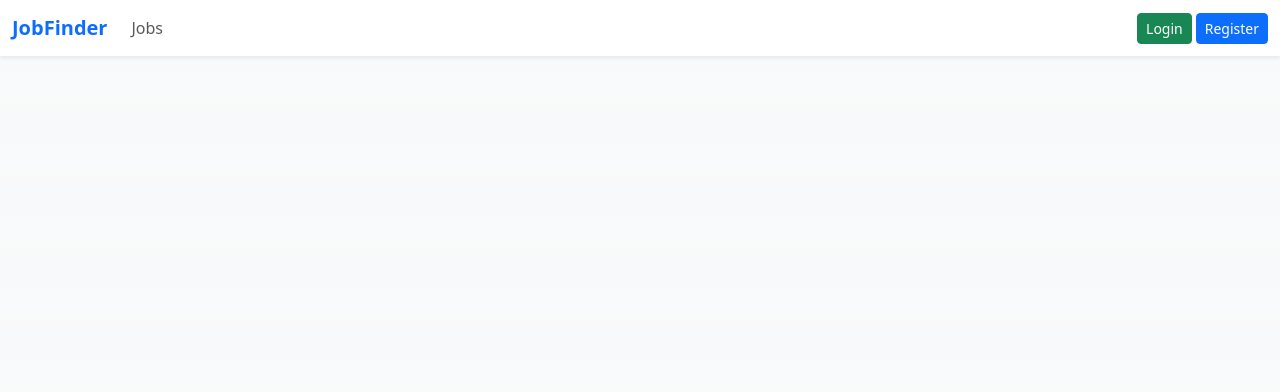
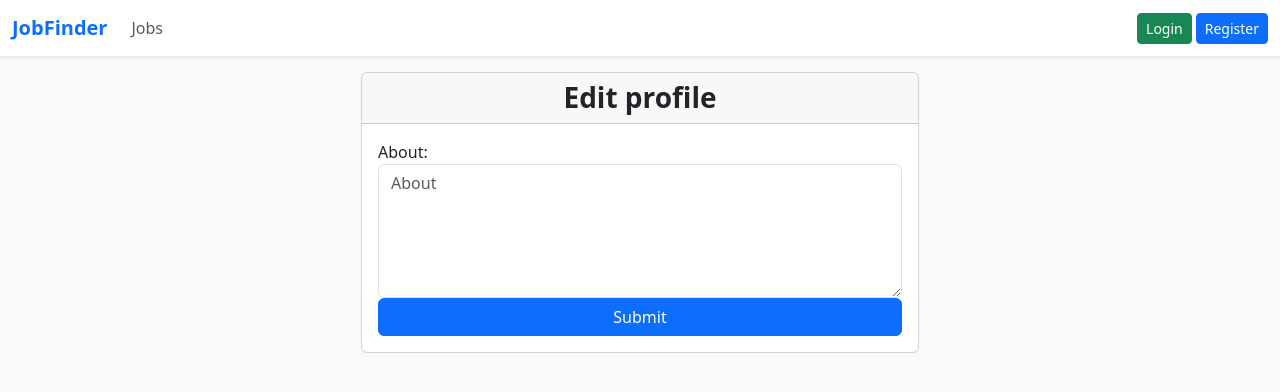
Before and after one commit to nbagonoc/jobFinder-frontend, a React (Vite) app: page /about/edit in a window 1280 px wide. Shown: the top 392 px of the page. Built offline with nearby package versions, Linux system fonts and the light colour scheme; no server answers.

Commit message:
users can now edit profile details and about

```diff
--- a/src/API.jsx
+++ b/src/API.jsx
@@ -2,5 +2,6 @@ export const URL = 'http://localhost:5100/api';
 export const API = 'http://localhost:5100/api';
 export const authAPI = URL+'/auth';
 export const usersAPI = URL+'/users';
+export const aboutsAPI = URL+'/abouts';
 export const jobsAPI = URL+'/jobs';
 export const applicationsAPI = URL+'/applications';
--- a/src/App.jsx
+++ b/src/App.jsx
@@ -8,6 +8,7 @@ import Register from './pages/auth/Register'
 
 import UserProfile from './pages/users/UserProfile'
 import UserProfileEdit from './pages/users/UserProfileEdit'
+import UserAboutEdit from './pages/users/UserAboutEdit'
 import UserView from './pages/users/UserView'
 
 import JobListRecruiter from './pages/jobs/JobListRecruiter'
@@ -116,6 +117,10 @@ const App = () => {
                             element={<UserProfileEdit />}
                         />
                         <Route
+                            path='/about/edit'
+                            element={<UserAboutEdit />}
+                        />
+                        <Route
                             path='/applicant/:_id'
                             element={<UserView />}
                         />
--- a/src/components/auth/register/RegisterForm.jsx
+++ b/src/components/auth/register/RegisterForm.jsx
@@ -11,6 +11,7 @@ const RegisterForm = () => {
     const [formData, setFormData] = useState({
         firstName: '',
         lastName: '',
+        company: '',
         email: '',
         password: '',
         password2: '',
@@ -34,6 +35,7 @@ const RegisterForm = () => {
         const user = {
             firstName: formData.firstName,
             lastName: formData.lastName,
+            company: formData.company,
             email: formData.email,
             role: location.pathname === '/register-recruiter' ? 'recruiter' : 'applicant',
             password: formData.password,
@@ -72,7 +74,7 @@ const RegisterForm = () => {
     return (
         <form onSubmit={onSubmit}>
             <div className='mb-3'>
-                <label htmlFor='firstName'>First name</label>
+                <label htmlFor='firstName'>First name:</label>
                 <input
                     id='firstName'
                     name='firstName'
@@ -90,7 +92,7 @@ const RegisterForm = () => {
                 </span>
             </div>
             <div className='mb-3'>
-                <label htmlFor='lastName'>Last name</label>
+                <label htmlFor='lastName'>Last name:</label>
                 <input
                     id='lastName'
                     name='lastName'
@@ -107,8 +109,28 @@ const RegisterForm = () => {
                     {errors && errors.lastName ? errors.lastName : ''}
                 </span>
             </div>
+            {location.pathname === '/register-recruiter' && (
+                <div className='mb-3'>
+                    <label htmlFor='company'>Company:</label>
+                    <input
+                        id='company'
+                        name='company'
+                        autoComplete='organization'
+                        type='text'
+                        placeholder='Enter company'
+                        className={`form-control ${
+                            errors && errors.company ? 'border-danger' : ''
+                        }`}
+                        onChange={onChange}
+                        value={formData.company}
+                    />
+                    <span className='text-danger'>
+                        {errors && errors.company ? errors.company : ''}
+                    </span>
+                </div>
+            )}
             <div className='mb-3'>
-                <label htmlFor='email'>email</label>
+                <label htmlFor='email'>email:</label>
                 <input
                     id='email'
                     name='email'
@@ -126,7 +148,7 @@ const RegisterForm = () => {
                 </span>
             </div>
             <div className='mb-3'>
-                <label htmlFor='password'>Password</label>
+                <label htmlFor='password'>Password:</label>
                 <input
                     id='password'
                     name='password'
@@ -144,7 +166,7 @@ const RegisterForm = () => {
                 </span>
             </div>
             <div className='mb-3'>
-                <label htmlFor='password2'>Confirm Password</label>
+                <label htmlFor='password2'>Confirm Password:</label>
                 <input
                     id='password2'
                     name='password2'
--- a/src/components/jobs/job_edit/JobEditForm.jsx
+++ b/src/components/jobs/job_edit/JobEditForm.jsx
@@ -22,6 +22,7 @@ export const JobEditForm = () => {
         arrangement: '',
         type: '',
         description: '',
+        status: '',
     })
     const navigate = useNavigate()
 
@@ -42,6 +43,7 @@ export const JobEditForm = () => {
                     arrangement: job.arrangement,
                     type: job.type,
                     description: job.description,
+                    status: job.status,
                 })
             } catch (error) {
                 let message = 'Something went wrong!'
@@ -87,7 +89,10 @@ export const JobEditForm = () => {
             arrangement: formData.arrangement,
             type: formData.type,
             description: formData.description,
+            status: formData.status,
         }
+
+        console.log(job)
 
         const headers = {
             'Content-Type': 'application/json',
@@ -127,7 +132,7 @@ export const JobEditForm = () => {
             Object.keys(alert).length !== 0 ? (
                 <form onSubmit={onSubmit}>
                     <div className='mb-3'>
-                        <label htmlFor='title'>Title</label>
+                        <label htmlFor='title'>Title:</label>
                         <input
                             id='title'
                             name='title'
@@ -147,7 +152,7 @@ export const JobEditForm = () => {
                         </span>
                     </div>
                     <div className='mb-3'>
-                        <label htmlFor='company'>Company name</label>
+                        <label htmlFor='company'>Company name:</label>
                         <input
                             id='company'
                             name='company'
@@ -168,7 +173,7 @@ export const JobEditForm = () => {
                         </span>
                     </div>
                     <div className='mb-3'>
-                        <label htmlFor='location'>Location</label>
+                        <label htmlFor='location'>Location:</label>
                         <input
                             id='location'
                             name='location'
@@ -189,7 +194,7 @@ export const JobEditForm = () => {
                         </span>
                     </div>
                     <div className='mb-3'>
-                        <label htmlFor='size'>Category</label>
+                        <label htmlFor='size'>Category:</label>
                         <select
                             className={`form-select ${
                                 errors && errors.category ? 'border-danger' : ''
@@ -230,7 +235,7 @@ export const JobEditForm = () => {
                         </span>
                     </div>
                     <div className='mb-3'>
-                        <label htmlFor='size'>Salary</label>
+                        <label htmlFor='size'>Salary:</label>
                         <input
                             id='salary'
                             name='salary'
@@ -247,7 +252,7 @@ export const JobEditForm = () => {
                         </span>
                     </div>
                     <div className='mb-3'>
-                        <label htmlFor='size'>Position</label>
+                        <label htmlFor='size'>Position:</label>
                         <input
                             id='position'
                             name='position'
@@ -268,7 +273,7 @@ export const JobEditForm = () => {
                         </span>
                     </div>
                     <div className='mb-3'>
-                        <label htmlFor='size'>Arrangement</label>
+                        <label htmlFor='size'>Arrangement:</label>
                         <select
                             className={`form-select ${
                                 errors && errors.arrangement
@@ -295,7 +300,7 @@ export const JobEditForm = () => {
                         </span>
                     </div>
                     <div className='mb-3'>
-                        <label htmlFor='size'>Type</label>
+                        <label htmlFor='size'>Type:</label>
                         <select
                             className={`form-select ${
                                 errors && errors.type ? 'border-danger' : ''
@@ -317,7 +322,7 @@ export const JobEditForm = () => {
                         </span>
                     </div>
                     <div className='mb-3'>
-                        <label htmlFor='size'>Description</label>
+                        <label htmlFor='size'>Description:</label>
                         <textarea
                             id='description'
                             name='description'
@@ -343,6 +348,29 @@ export const JobEditForm = () => {
                         </span>
                     </div>
                     <div className='mb-3'>
+                        <label htmlFor='size'>Status:</label>
+                        <select
+                            className={`form-select ${
+                                errors && errors.status
+                                    ? 'border-danger'
+                                    : ''
+                            }`}
+                            id='status'
+                            name='status'
+                            onChange={onChange}
+                            value={formData.status}
+                            aria-label='Select status'
+                        >
+                            <option value='Active'>Active</option>
+                            <option value='Closed'>Closed</option>
+                        </select>
+                        <span className='text-danger'>
+                            {errors && errors.status
+                                ? errors.status
+                                : ''}
+                        </span>
+                    </div>
+                    <div className='mb-3'>
                         <button type='submit' className='btn btn-success btn-sm me-1'>
                             Save
                         </button>
--- a/src/components/jobs/job_view/JobViewActions.jsx
+++ b/src/components/jobs/job_view/JobViewActions.jsx
@@ -103,11 +103,6 @@ const JobViewActions = ({ ids, job }) => {
                         Edit
                     </Link>
                     <button
-                        className='btn btn-warning btn-sm me-1'
-                    >
-                        Close
-                    </button>
-                    <button
                         onClick={(e) => handleDelete(e, ids._id)}
                         className='btn btn-danger btn-sm'
                     >
--- a/src/components/users/profile/UserAbout.jsx
+++ b/src/components/users/profile/UserAbout.jsx
@@ -13,8 +13,8 @@ const UserAbout = ({ profile = {} }) => {
                 ) : (
                     <p className='text-muted fw-light'>No about information available.</p>
                 )}
-                <Link to={`/profile/edit`} className='btn btn-primary btn-sm'>
-                    Edit About
+                <Link to={`/about/edit`} className='btn btn-primary btn-sm'>
+                    Edit
                 </Link>
             </div>
         </div>
--- a/src/components/users/profile/UserProfileContainer.jsx
+++ b/src/components/users/profile/UserProfileContainer.jsx
@@ -49,7 +49,6 @@ const UserProfileContainer = () => {
         }
         getProfile()
     }, [dispatch, token])
-
     return (
         <div className='container-xxl'>
             {profile ? (
@@ -79,7 +78,7 @@ const UserProfileContainer = () => {
                         {user && user.role === 'recruiter' && (
                             <div className='row'>
                                 <div className='col-xl-12'>
-                                    <UserAbout />
+                                    <UserAbout profile={profile} />
                                 </div>
                             </div>
                         )}
--- /dev/null
+++ b/src/components/users/profile_about_edit/UserProfileAboutEditForm.jsx
@@ -0,0 +1,140 @@
+import axios from 'axios'
+import { useState, useEffect } from 'react'
+import { useNavigate, Link } from 'react-router-dom'
+
+import { aboutsAPI } from '../../../API'
+import AlertMessage from '../../partials/AlertMessage/AlertMessage'
+import { useUserContext } from '../../../hooks/useUserContext'
+import { useAuthContext } from '../../../hooks/useAuthContext'
+
+const UserProfileAboutEditForm = () => {
+    const { alert, errors, dispatch } = useUserContext()
+    const { token } = useAuthContext()
+    const [formData, setFormData] = useState({
+        about: '',
+    })
+    const navigate = useNavigate()
+
+    useEffect(() => {
+        const headers = {
+            'Content-Type': 'application/json',
+            Authorization: `Bearer ${token}`,
+        }
+
+        const getAbout = async () => {
+            try {
+                const response = await axios.get(`${aboutsAPI}`, {
+                    headers,
+                })
+                const about = response.data
+                // console.log(profile)
+
+                setFormData({
+                    about: about.about,
+                })
+            } catch (error) {
+                // console.log(error.response.data)
+                let message = error.message
+
+                if (error && error.response) {
+                    message = error.response.data.errors.message
+                }
+
+                dispatch({
+                    type: 'SET_PROFILE',
+                    payload: {
+                        alert: {
+                            message,
+                            success: false,
+                        },
+                    },
+                })
+            }
+        }
+
+        getAbout()
+    }, [dispatch, token])
+
+    const onChange = (e) => {
+        const { name, value } = e.target
+
+        setFormData({
+            ...formData,
+            [name]: value,
+        })
+    }
+
+    const onSubmit = async (e) => {
+        e.preventDefault()
+
+        const data = {
+            about: formData.about,
+        }
+
+        console.log(data)
+        // console.log(`Bearer ${data.about}`)
+
+        const headers = {
+            'Content-Type': 'application/json',
+            Authorization: `Bearer ${token}`,
+        }
+
+        try {
+            const response = await axios.put(`${aboutsAPI}`, data, { headers })
+            // console.log(response.data)
+            const message = response.data.message
+            dispatch({
+                type: 'UPDATE_PROFILE',
+                payload: {
+                    alert: {
+                        message,
+                        success: true,
+                    },
+                },
+            })
+            navigate('/profile')
+        } catch (error) {
+            // console.log(error.response.data)
+            // console.log(error.response.data.message)
+            const errors = error.response.data
+            const message = error.response.data.message
+            dispatch({
+                type: 'UPDATE_PROFILE',
+                payload: {
+                    errors,
+                    alert: {
+                        message,
+                        success: false,
+                    },
+                },
+            })
+        }
+    }
+
+    return (
+        <form onSubmit={onSubmit}>
+            <label htmlFor='about'>About:</label>
+            <textarea
+                id='about'
+                name='about'
+                type='text'
+                placeholder='About'
+                rows='5'
+                className={`form-control ${
+                    errors && errors.about ? 'border-danger' : ''
+                }`}
+                onChange={onChange}
+                value={formData && formData.about ? formData.about : ''}
+            />
+            <span className='text-danger'>
+                {errors && errors.about ? errors.about : ''}
+            </span>
+            <div className='d-grid'>
+                <button className='btn btn-primary' type='submit'>
+                    Submit
+                </button>
+            </div>
+        </form>
+    )
+}
+export default UserProfileAboutEditForm
--- /dev/null
+++ b/src/components/users/profile_about_edit/UserProfileAboutEditFormContainer.jsx
@@ -0,0 +1,22 @@
+import UserProfileAboutEditForm from "./UserProfileAboutEditForm"
+
+const UserProfileAboutEditFormContainer = () => {
+    return (
+        <div className='container'>
+            <div className='col-md-8 col-lg-6 mx-auto'>
+                <div className='card'>
+                    <div className='card-header'>
+                        <h1 className='mb-0 fw-bold fs-3 text-center'>
+                            Edit profile
+                        </h1>
+                    </div>
+                    <div className='card-body'>
+                        <UserProfileAboutEditForm />
+                    </div>
+                </div>
+            </div>
+        </div>
+    )
+}
+
+export default UserProfileAboutEditFormContainer
--- /dev/null
+++ b/src/pages/users/UserAboutEdit.jsx
@@ -0,0 +1,9 @@
+import UserProfileAboutEditFormContainer from "../../components/users/profile_about_edit/UserProfileAboutEditFormContainer"
+
+const UserAboutEdit = () => {
+  return (
+    <UserProfileAboutEditFormContainer/>
+  )
+}
+
+export default UserAboutEdit
```
Also changed, not shown: src/components/users/profile/UserProfile.jsx (+8 -3 lines), 1 other file (tests, documents, lock files or other folders).
